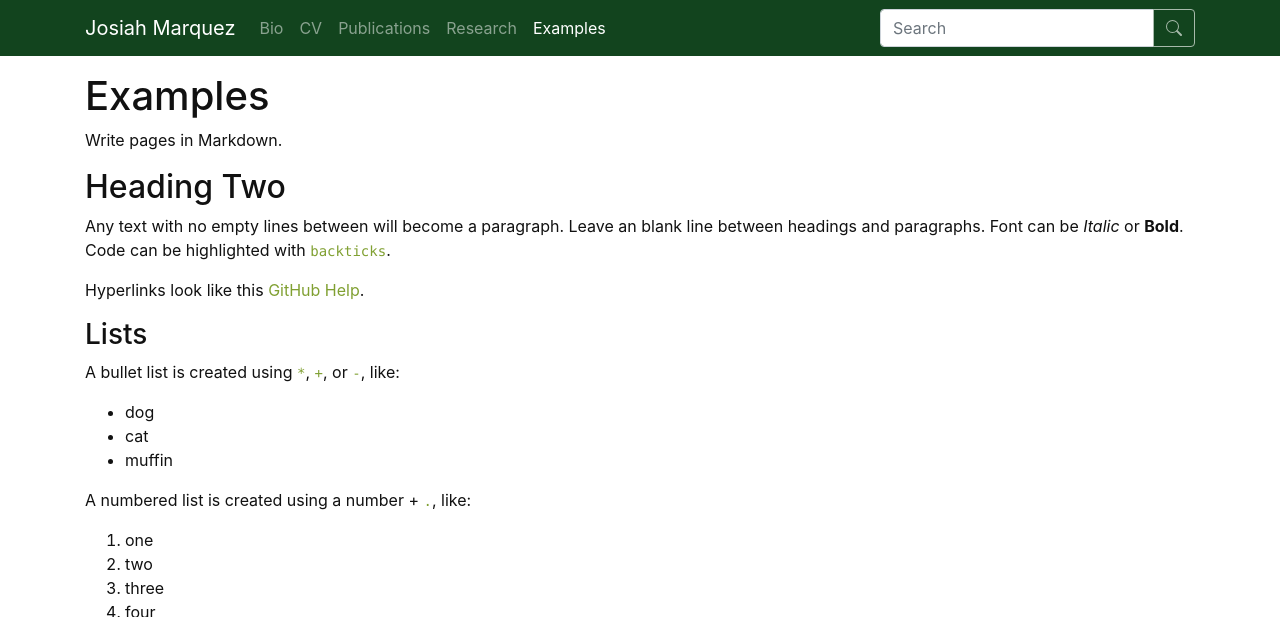
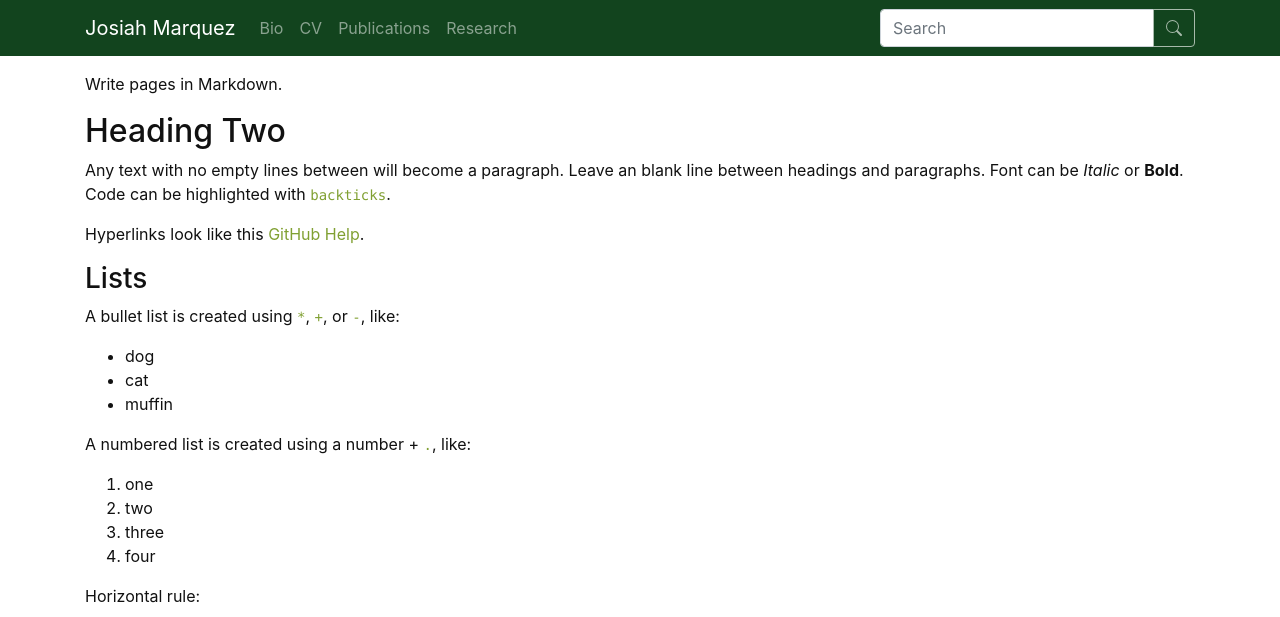
Before and after one commit to jmm43904/website, a Jekyll site: the page built from pages/Examples.md, in a window 1280 px wide and 900 px high, cut to the strip 0-617 px from the top of the window. Built offline with Jekyll 4.4.1, drawn with Linux system fonts in a browser that asks for light colours.

Commit message:
Update Examples.md

```diff
--- a/pages/Examples.md
+++ b/pages/Examples.md
@@ -1,7 +1,7 @@
 ---
-title: Examples
-nav: Examples
-nav_order: 5
+title:
+nav:
+nav_order:
 ---
 
 Write pages in Markdown.
```
